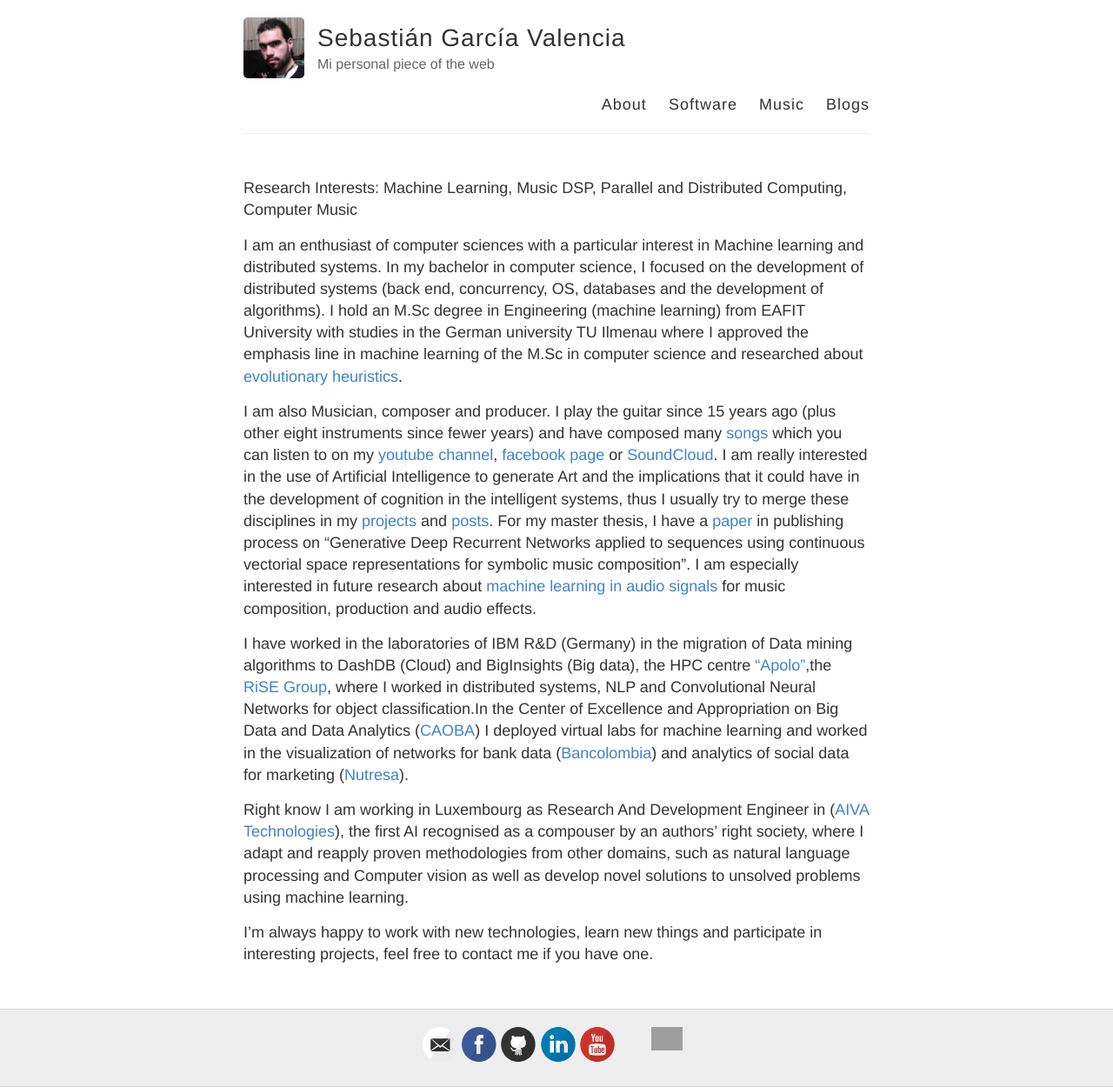
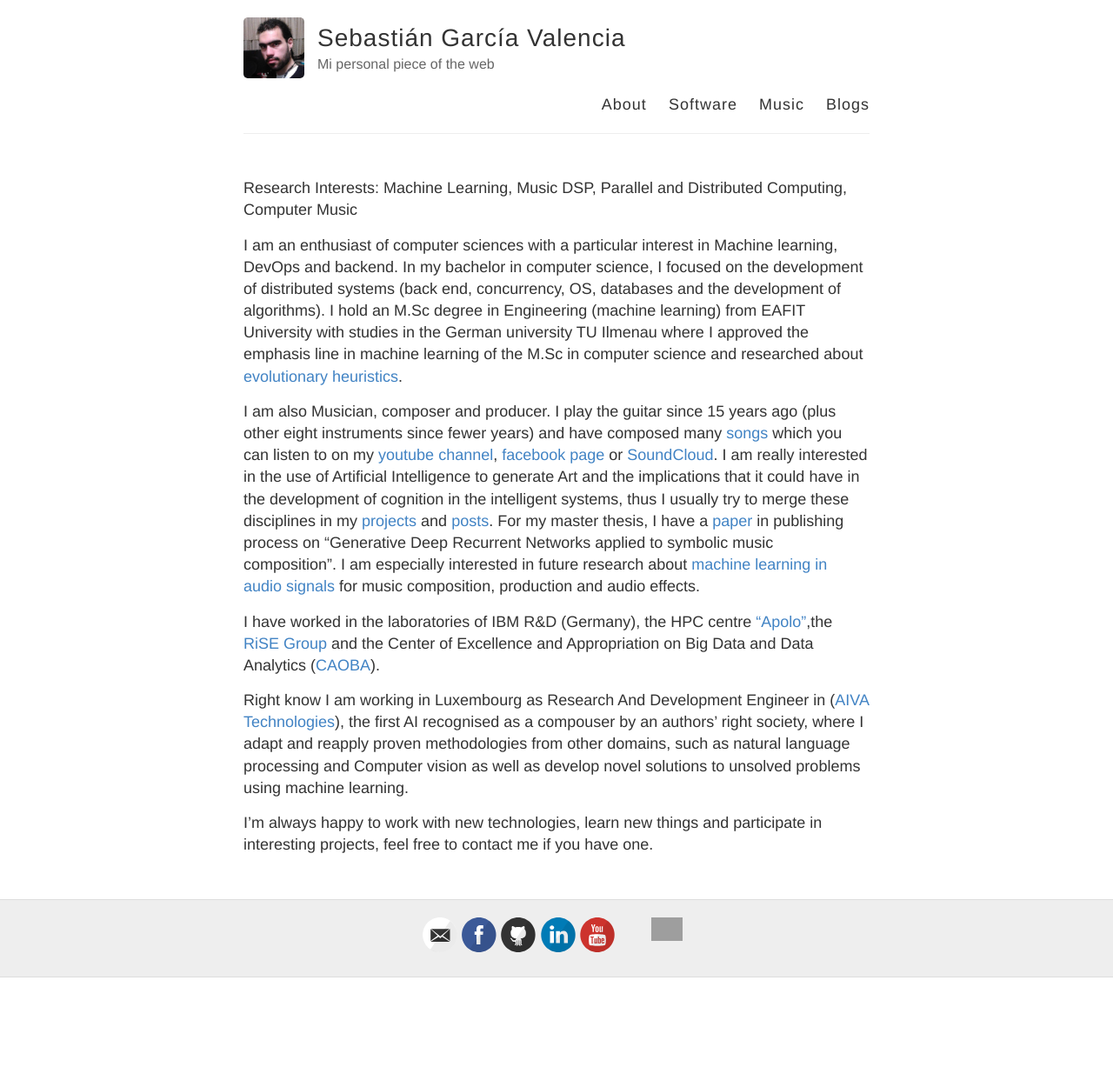
Before and after one commit to sebasgverde/sebasgverde.github.io, a Jekyll site: the page built from index.md, in a window 1280 px wide. Shown: the whole page at 87% size. Built offline with Jekyll 4.4.1, drawn with Linux system fonts in a browser that asks for light colours; after the commit the page ends 1124 px from its top, so only the background shows below that; grey boxes are pictures that could not be loaded.

Commit message:
Update index.md

```diff
--- a/index.md
+++ b/index.md
@@ -6,11 +6,11 @@ permalink: /
 
 Research Interests: Machine Learning, Music DSP, Parallel and Distributed Computing, Computer Music
 
-I am an enthusiast of computer sciences with a particular interest in Machine learning and distributed systems. In my bachelor in computer science, I focused on the development of distributed systems (back end, concurrency, OS, databases and the development of algorithms). I hold an M.Sc degree in Engineering (machine learning) from EAFIT University with studies in the German university TU Ilmenau where I approved the emphasis line in machine learning of the M.Sc in computer science and researched about [evolutionary heuristics](https://sebasgverde.github.io/evolutiveSudoku/).
+I am an enthusiast of computer sciences with a particular interest in Machine learning, DevOps and backend. In my bachelor in computer science, I focused on the development of distributed systems (back end, concurrency, OS, databases and the development of algorithms). I hold an M.Sc degree in Engineering (machine learning) from EAFIT University with studies in the German university TU Ilmenau where I approved the emphasis line in machine learning of the M.Sc in computer science and researched about [evolutionary heuristics](https://sebasgverde.github.io/evolutiveSudoku/).
 
-I am also Musician, composer and producer. I play the guitar since 15 years ago (plus other eight instruments since fewer years) and have composed many [songs](https://sebasgverde.github.io/music/) which you can listen to on my [youtube channel](https://exit.sc/?url=https%3A%2F%2Fwww.youtube.com%2Fchannel%2FUCI7GUA0TNB0OKZSDjSv-itg), [facebook page](https://exit.sc/?url=https%3A%2F%2Fwww.facebook.com%2Fsebasmusica%2F) or [SoundCloud](https://soundcloud.com/sebastian-garcia-valencia). I am really interested in the use of Artificial Intelligence to generate Art and the implications that it could have in the development of cognition in the intelligent systems, thus I usually try to merge these disciplines in my [projects](https://sebasgverde.github.io/software/) and [posts](https://sebasgverde.github.io/blogs/). For my master thesis, I have a [paper](https://www.slideshare.net/slideshow/embed_code/key/3RlggZsYZkl8Eh) in publishing process on "Generative Deep Recurrent Networks applied to sequences using continuous vectorial space representations for symbolic music composition". I am especially interested in future research about [machine learning in audio signals](https://sebasgverde.github.io/basicMLMusicDSP/) for music composition, production and audio effects.
+I am also Musician, composer and producer. I play the guitar since 15 years ago (plus other eight instruments since fewer years) and have composed many [songs](https://sebasgverde.github.io/music/) which you can listen to on my [youtube channel](https://exit.sc/?url=https%3A%2F%2Fwww.youtube.com%2Fchannel%2FUCI7GUA0TNB0OKZSDjSv-itg), [facebook page](https://exit.sc/?url=https%3A%2F%2Fwww.facebook.com%2Fsebasmusica%2F) or [SoundCloud](https://soundcloud.com/sebastian-garcia-valencia). I am really interested in the use of Artificial Intelligence to generate Art and the implications that it could have in the development of cognition in the intelligent systems, thus I usually try to merge these disciplines in my [projects](https://sebasgverde.github.io/software/) and [posts](https://sebasgverde.github.io/blogs/). For my master thesis, I have a [paper](https://www.slideshare.net/slideshow/embed_code/key/3RlggZsYZkl8Eh) in publishing process on "Generative Deep Recurrent Networks applied to symbolic music composition". I am especially interested in future research about [machine learning in audio signals](https://sebasgverde.github.io/basicMLMusicDSP/) for music composition, production and audio effects.
 
-I have worked in the laboratories of IBM R&D (Germany) in the migration of Data mining algorithms to DashDB (Cloud) and BigInsights (Big data), the HPC centre ["Apolo"](http://www.eafit.edu.co/centros/apolo/Paginas/supercomputing.aspx),the [RiSE Group](http://rise-group.org/), where I worked in distributed systems, NLP and Convolutional Neural Networks for object classification.In the Center of Excellence and Appropriation on Big Data and Data Analytics ([CAOBA](http://alianzacaoba.co/que-es-caoba/)) I deployed virtual labs for machine learning and worked in the visualization of networks for bank data ([Bancolombia](https://www.grupobancolombia.com/wps/portal/personas)) and analytics of social data for marketing ([Nutresa](https://www.gruponutresa.com/)).
+I have worked in the laboratories of IBM R&D (Germany), the HPC centre ["Apolo"](http://www.eafit.edu.co/centros/apolo/Paginas/supercomputing.aspx),the [RiSE Group](http://rise-group.org/) and the Center of Excellence and Appropriation on Big Data and Data Analytics ([CAOBA](http://alianzacaoba.co/que-es-caoba/)).
 
 Right know I am working in Luxembourg as Research And Development Engineer in ([AIVA Technologies](https://www.aiva.ai/about)), the first AI recognised as a compouser by an authors’ right society, where I adapt and reapply proven methodologies from other domains, such as natural language processing and Computer vision as well as develop novel solutions to unsolved problems using machine learning.
 
```
